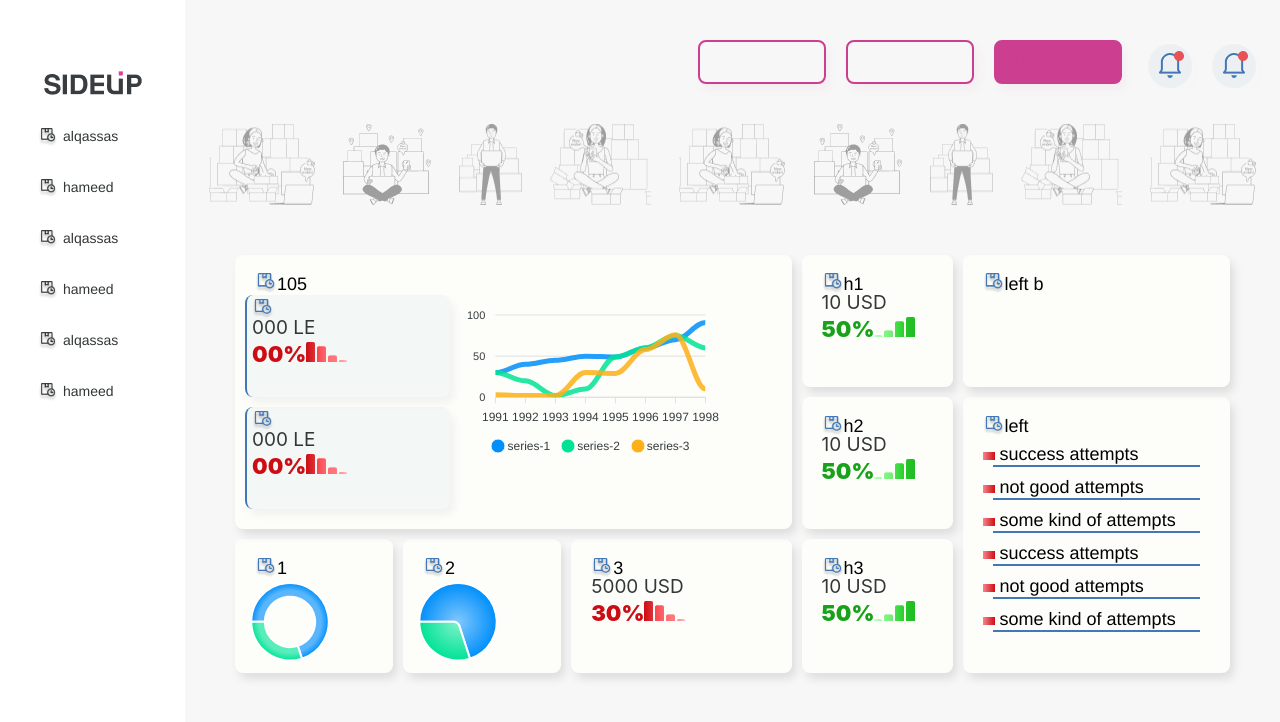
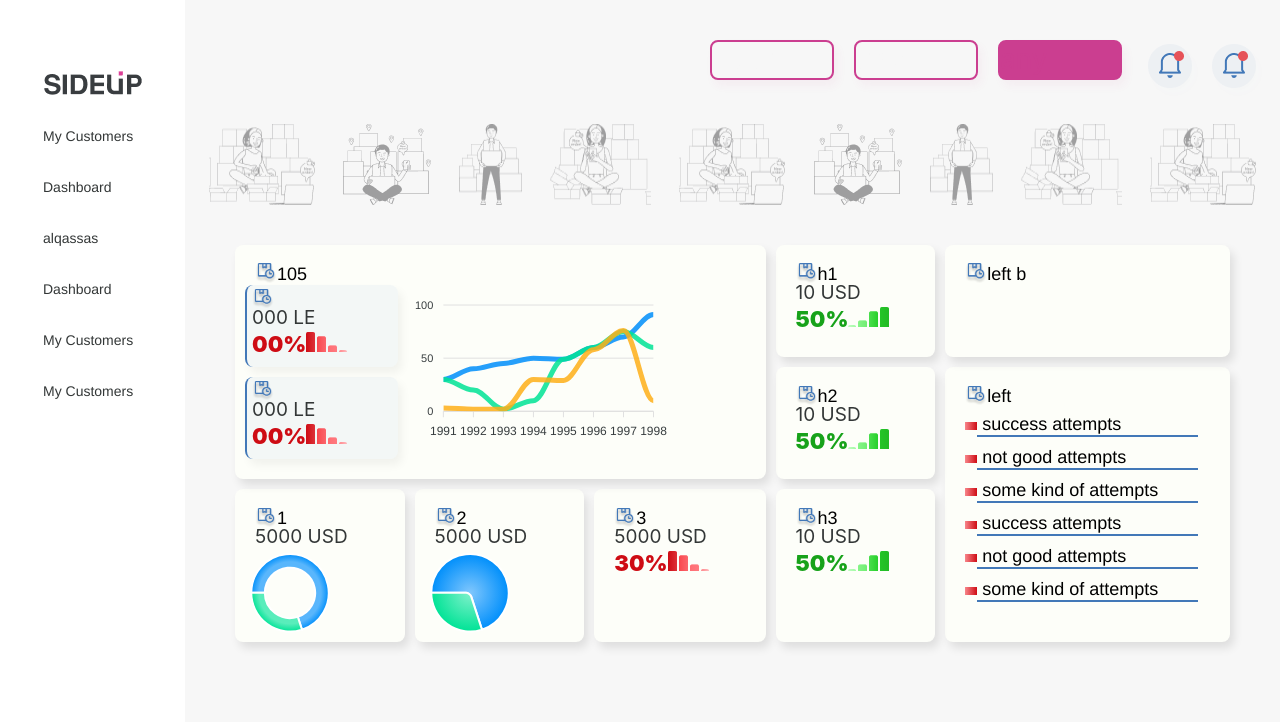
Before and after one commit to abdulrhmanalqassas/sideup, a React (Create React App) app: page / in a window 1280 px wide. Shown: the top 722 px of the page. Built offline with nearby package versions, Linux system fonts and the light colour scheme.

Commit message:
create mob nav bar

```diff
--- a/src/App.js
+++ b/src/App.js
@@ -3,9 +3,10 @@ import styled from 'styled-components';
 import { SideNave } from './main/SideNav';
 import { Nav } from './main/Nav';
 import { Dash } from './Dash/Dash';
-import { Character} from "./main/Character"
+import { Character} from "./main/Character";
+import { MobNav } from './main/MobNav';
 
-const items = [{name:"alqassas"},{name:"hameed"},{name:"alqassas"},{name:"hameed"},{name:"alqassas"},{name:"hameed"}]
+const items = [{name:"My Customers"},{name:"Dashboard"},{name:"alqassas"},{name:"Dashboard"},{name:"My Customers"},{name:"My Customers"}]
 
 // const Layout = styled.div`
 // display: flex;
@@ -37,7 +38,7 @@ padding: 0px 10px;
 function App() {
   return (
    <>
-
+<MobNav></MobNav>
        <Pane >
        <SideNave items={items}></SideNave>
        </Pane>
--- a/src/Card.js
+++ b/src/Card.js
@@ -39,13 +39,13 @@ width:22px;
 height: 20.3px;
 `;
 
-export const Card = ({ header, children, height = "100%", width }) => {
+export const Card = ({ header, children, height = "100%", width , isHeader = true}) => {
   return (
     <CardInit height={height} width={width}>
-      <Head>
+     {isHeader && <Head>
         <HeadImg src={headImg} />
         {header}
-      </Head>
+      </Head>}
       {children}
     </CardInit>
   );
--- a/src/Dash/bottomCards.js
+++ b/src/Dash/bottomCards.js
@@ -24,12 +24,16 @@ export const BottomCards = () => {
     <>
       <Card1>
         <Card  header={"1"}>
+        <Amount>{`${5000} ${"USD"}` } </Amount>
         <Donut/>
 
         </Card>
       </Card1>
       <Card2>
-        <Card header={"2"}> <Donut type="pie" />
+
+        <Card header={"2"}>
+        <Amount>{`${5000} ${"USD"}` } </Amount>
+        <Donut type="pie" />
 
         </Card>
 
--- a/src/Dash/mainCard/MainC.js
+++ b/src/Dash/mainCard/MainC.js
@@ -2,10 +2,11 @@ import React,{useState} from "react";
 import Chart from "react-apexcharts";
 
 
- export  const MainC = ()=>{
+ export  const MainC = ({type="line"})=>{
   const [state, setState ] =useState({
     options: {
-
+      legend: {
+        show: false,},
       stroke: {
         curve: 'smooth',
       },
@@ -40,7 +41,7 @@ import Chart from "react-apexcharts";
         <Chart
            options={state.options}
            series={state.series}
-           type="line"
+           type={type}
            width="280px"
   />
     )
--- a/src/Dash/mainCard/MainCard.js
+++ b/src/Dash/mainCard/MainCard.js
@@ -22,11 +22,24 @@ const MainCardLayout = styled.div`
 }
 
 `
+const SmallCardContainer = styled.div`
+
+@media (max-width: 900px) {
+  display: flex;
+  justify-content:space-around;
+}`
 const MainCart = styled.div`
 width:min-content;
 @media (max-width: 900px) {
   display: none;
 
+  overflow: hidden;
+}`
+
+const PhoneCart  = styled.div`
+width:min-content;
+@media (min-width: 900px) {
+  display: none;
   overflow: hidden;
 }`
 export const MainCard = () => {
@@ -35,13 +48,16 @@ export const MainCard = () => {
 
       <Card header={"105"}>
       <MainCardLayout>
-        <div>
+        <SmallCardContainer>
         <SmallCard/>
         <SmallCard/>
-        </div>
+        </SmallCardContainer>
         <MainCart>
         <MainC/>
         </MainCart>
+        <PhoneCart>
+        <MainC type="bar" />
+        </PhoneCart>
 
         </MainCardLayout>
       </Card>
--- a/src/Dash/mainCard/SmallCard.js
+++ b/src/Dash/mainCard/SmallCard.js
@@ -7,9 +7,9 @@ import {Rate, ChartImg} from "../helper/Rate"
 import { Amount } from "../helper/Amount";
 
 const BorderCard = styled.div`
-  width: 193px;
+  width: 153px;
   padding: 5px;
-  height: 92px;
+  height: 82px;
   margin:10px 0  ;
   left: 0px;
   top: 0px;
--- a/src/index.css
+++ b/src/index.css
@@ -1,3 +1,7 @@
+*{
+  box-sizing: border-box;
+}
+
 body {
   margin: 0;
   padding: 0;
--- a/src/main/Character.js
+++ b/src/main/Character.js
@@ -9,12 +9,11 @@ const FullStrap = styled.div`
 max-width : 100% ;
 display :flex;
 justify-content:space-around;
-margin-bottom:10px ;
+
 overflow: hidden;
 @media (max-width: 900px) {
     display: none;
-    // width:100%;
-    // flex-direction: column;
+
   }
 `
 const images = [c1,c2,c3,c4,c1,c2,c3,c4,c1] ;
--- /dev/null
+++ b/src/main/MobNav.js
@@ -0,0 +1,61 @@
+import React from "react";
+import styled from "styled-components";
+import NotificationIcon from "../assets/images/NotificationIcon.png";
+import SideupLogo from "../assets/images/SideupLogo.png";
+
+const Notification = styled.img`
+width: 40px;
+height: 52px;`;
+
+const BurgerMenu = styled.div`
+  cursor: pointer;
+//   font-weight: 100;
+//   z-index: 5;
+`;
+
+const BurgerBar = styled.div`
+  width: 2em;
+  height: 0.1em;
+  background-color: rgb(0, 183, 255);
+  border-radius: 0.5em;
+  margin-top: 8px;
+  z-index: 99;
+`;
+const MobNavLayout = styled.nav`
+@media (min-width: 900px) {
+    display: none;
+
+  }
+padding: 0.3rem;
+// position: absolute;
+display: flex;
+justify-content: space-between;
+align-items:center;
+width: 100%;
+height: 92px;
+left: 0px;
+top: 0px;
+background: #FFFFFF;
+box-shadow: 4px 6px 10px rgba(0, 0, 0, 0.15);
+`;
+const Logo = styled.img`
+width: 75px;
+height: 27px;
+//   margin-top: 2.625rem;
+//   margin-bottom: 1.5rem;
+  align-self: center;
+`;
+
+export const MobNav = () => {
+  return (
+    <MobNavLayout>
+      <Notification src={NotificationIcon} />
+      <Logo src={SideupLogo} />
+      <BurgerMenu>
+        <BurgerBar/>
+        <BurgerBar/>
+        <BurgerBar/>
+      </BurgerMenu>
+    </MobNavLayout>
+  );
+};
--- a/src/main/Nav.js
+++ b/src/main/Nav.js
@@ -1,6 +1,7 @@
 import React from "react";
 import styled from "styled-components";
 import NotificationIcon from "../assets/images/NotificationIcon.png"
+import { MobNav } from "./MobNav";
 const NavBar = styled.nav`
 margin: 2.5rem 0 1.25rem 0;
 `;
```
